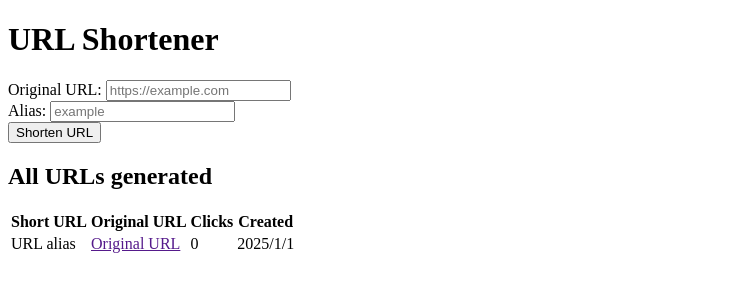
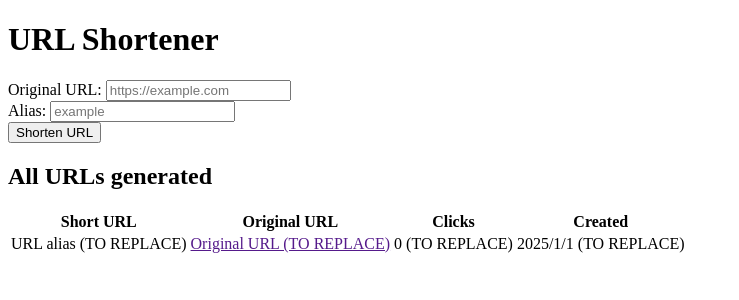
Before and after one commit to np-overflow/Django-workshop, a Django app: page / in a window 1280 px wide. Shown: the top 300 px of the page, without its empty margins (0-739 px from the left). Run offline with Django 5.2, Linux system fonts and the light colour scheme.

Commit message:
Update index.html

```diff
--- a/shortener/templates/index.html
+++ b/shortener/templates/index.html
@@ -1,3 +1,15 @@
+<!--
+TASKS:
+
+1. Create a <tr> element below for EACH URL using DTL
+2. Inject the URL alias
+3. Inject the original URL
+4. Inject the click count
+5. Inject the created date
+
+(BONUS) 6. Create a new message for EACH message using DTL
+-->
+
 <!doctype html>
 <html>
   <head>
@@ -29,7 +41,7 @@
     </form>
 
     <!-- (BONUS) Create a new message below for EACH message using DTL -->
-    <p><strong>{{ message }}</strong></p>
+    <!-- <p><strong>{{ message }}</strong></p> -->
 
     <h2>All URLs generated</h2>
     <table>
@@ -39,16 +51,15 @@
         <th>Clicks</th>
         <th>Created</th>
       </tr>
-      <!-- This is one table row element. Create a row below for EACH URLs using DTL -->
+      <!-- This is one table row element. Using DTL, create a <tr> element below for EACH URL -->
       <tr style="padding:5px">
-        <td>URL alias</td> <!-- Inject the url alias here -->
+        <td>URL alias (TO REPLACE)</td> <!-- Inject the url alias here -->
         <td>
           <a href="{{ url.original_url }}" target="_blank"
-            >Original URL</a
-          > <!-- Inject the original URL here -->
+            >Original URL (TO REPLACE)</a> <!-- Inject the original URL here -->
         </td>
-        <td>0</td> <!-- Inject the click count here -->
-        <td>2025/1/1</td> <!-- Inject the created date here -->
+        <td>0 (TO REPLACE)</td> <!-- Inject the click count here -->
+        <td>2025/1/1 (TO REPLACE)</td> <!-- Inject the created date here -->
       </tr>
     </table>
   </body>
```
